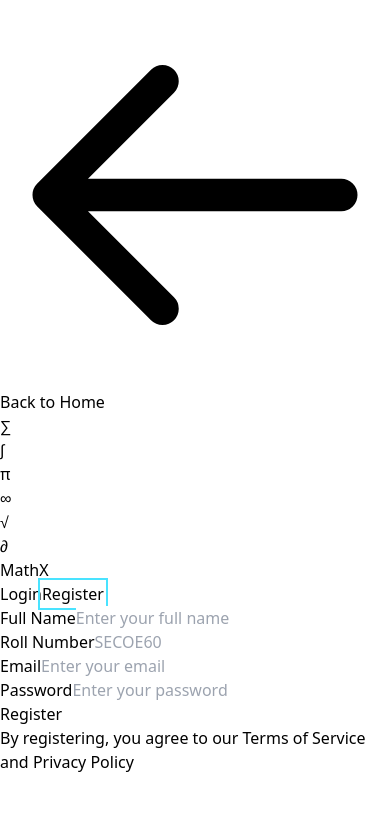
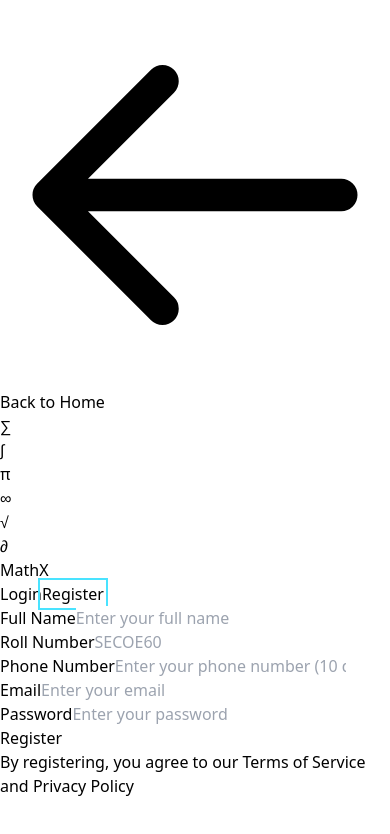
Before and after one commit to RohitHuge/MathX, a React (Vite) app: page /auth in a window 390 px wide. Both pictures are taken after a click on the button "Register". Shown: the top 834 px of the page. Built offline with nearby package versions, Linux system fonts and the light colour scheme; no server answers.

Commit message:
Update authentication flow to navigate to contest page on logout and registration, add phone number field to registration form, and modify registration logic to include phone and roll number.

```diff
--- a/src/components/navigation/Sidebar.jsx
+++ b/src/components/navigation/Sidebar.jsx
@@ -71,7 +71,7 @@ const Sidebar = () => {
       await logout();
       setShowProfileDropdown(false);
       setIsOpen(false);
-      navigate('/');
+      navigate('/contest');
     } catch (error) {
       console.error('Logout failed:', error);
     }
--- a/src/contexts/AuthContext.jsx
+++ b/src/contexts/AuthContext.jsx
@@ -46,7 +46,7 @@ export const AuthProvider = ({ children }) => {
   const login = async (email, password) => {
     try {
       setLoading(true);
-      await account.createEmailSession(email, password);
+      await account.createEmailPasswordSession(email, password);
       const currentUser = await account.get();
       setUser(currentUser);
       setIsAuthenticated(true);
@@ -58,16 +58,27 @@ export const AuthProvider = ({ children }) => {
     }
   };
 
-  const register = async (name, email, password) => {
+  const register = async (name, email, password, phone, rollno) => {
     try {
       setLoading(true);
-      await account.create(ID.unique(), email, password, name);
+      // const phone = `+91${inphone}`;
+      console.log(phone);
+      await account.create(ID.unique(), email, password, name, phone);
       // Auto-login after registration
-      await account.createEmailSession(email, password);
+      await account.createEmailPasswordSession(email, password);
       const currentUser = await account.get();
       setUser(currentUser);
       setIsAuthenticated(true);
-      return { success: true, user: currentUser };
+      const promise = account.updatePrefs({
+        phone: phone,
+        rollno: rollno
+      });
+      if (promise) {
+        return { success: true, user: currentUser };
+      } else {
+        return { success: false, message: 'Registration failed. Please try again.' };
+      }
+
     } catch (error) {
       throw new Error(error.message || 'Registration failed. Please try again.');
     } finally {
--- a/src/pages/contest/AuthPage.jsx
+++ b/src/pages/contest/AuthPage.jsx
@@ -12,7 +12,8 @@ const AuthPage = () => {
     name: '',
     email: '',
     password: '',
-    rollno: ''
+    rollno: '',
+    phone: ''
   });
   const [errors, setErrors] = useState({});
   const [toast, setToast] = useState({ isVisible: false, type: 'success', message: '' });
@@ -41,6 +42,10 @@ const AuthPage = () => {
       newErrors.rollno = 'Roll number is required';
     }
 
+    if (activeTab === 'register' && !formData.phone.trim()) {
+      newErrors.phone = 'Phone number is required';
+    }
+
     if (!formData.email.trim()) {
       newErrors.email = 'Email is required';
     } else if (!/\S+@\S+\.\S+/.test(formData.email)) {
@@ -66,11 +71,16 @@ const AuthPage = () => {
       if (activeTab === 'login') {
         await login(formData.email, formData.password);
         showToast('success', 'Welcome back! Redirecting to dashboard...');
-        setTimeout(() => navigate('/dashboard'), 1500);
+        setTimeout(() => navigate('/contest'), 1500);
       } else {
-        await register(formData.name, formData.email, formData.password);
+
+       const  res = await register(formData.name, formData.email, formData.password, formData.phone, formData.rollno);
+        if (res.success) {
         showToast('success', 'Account created successfully! Welcome to MathX!');
-        setTimeout(() => navigate('/dashboard'), 1500);
+          setTimeout(() => navigate('/contest'), 1500);
+        } else {
+          showErrorModal('Registration Error', res.message);
+        }
       }
     } catch (error) {
       showErrorModal('Authentication Error', error.message);
@@ -232,6 +242,31 @@ const AuthPage = () => {
                 </div>
               )}
 
+              {/* Phone Number (Register only) */}
+
+              {activeTab === 'register' && (
+                <div>
+                  <label htmlFor="phone" className="block text-sm font-medium text-white mb-2">
+                    Phone Number
+                  </label>
+                  <input
+                    type="text"
+                    id="phone"
+                    name="phone"
+                    value={formData.phone}
+                    onChange={handleInputChange}
+
+                    className={`w-full px-4 py-3 bg-white/10 border rounded-lg text-white placeholder-[#AEAEAE] focus:outline-none focus:ring-2 focus:ring-[#A146D4] transition-all duration-200 ${
+                      errors.phone ? 'border-red-500' : 'border-white/20'
+                    }`}
+                    placeholder="Enter your phone number (10 digits)"
+                  />
+                  {errors.phone && (
+                    <p className="mt-1 text-sm text-red-400">{errors.phone}</p>
+                  )}
+                </div>
+              )}
+
               {/* Email */}
               <div>
                 <label htmlFor="email" className="block text-sm font-medium text-white mb-2">
```
